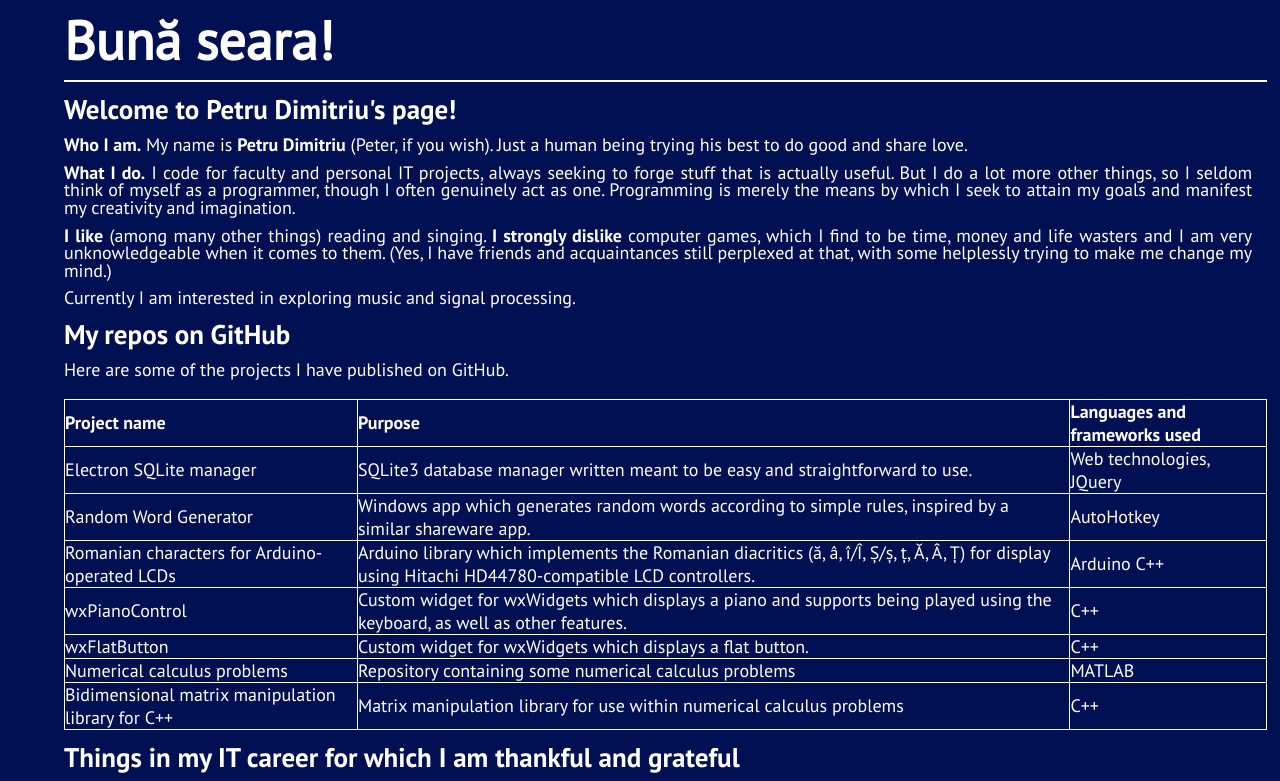
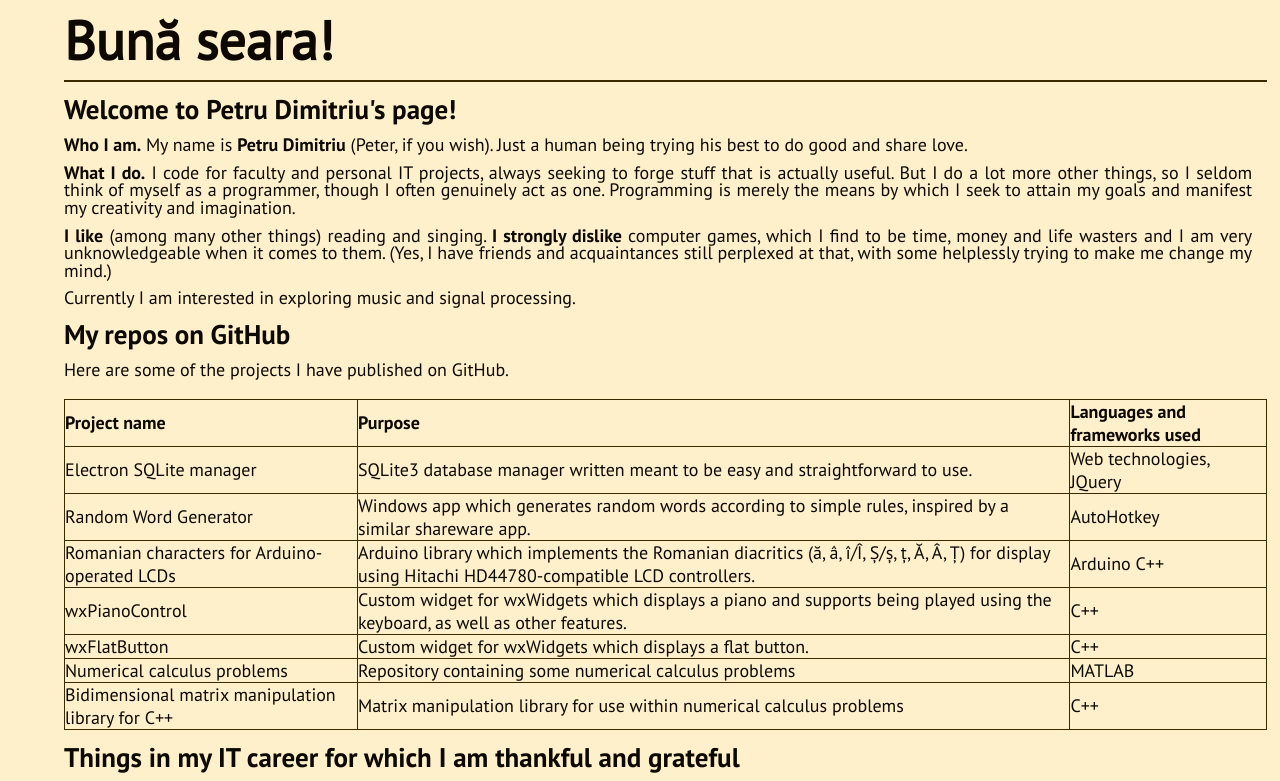
Before and after one commit to petru-dimitriu/petru-dimitriu.github.io, a plain HTML site: page index.html in a window 1280 px wide. Shown: the top 781 px of the page. Drawn offline with Linux system fonts and the light colour scheme.

Commit message:
Change colour

```diff
--- a/style.css
+++ b/style.css
@@ -15,14 +15,14 @@
 	font-family:PTSans;
 	font-size:18px;
 	text-decoration:none;
-	color:white;
+	color:#0D0900;
 }
 
 
 html
 {
-	background: #001052;
-	color: white;
+	background: #FFF0CC;
+	color: #0D0900;
 	font-family: PTSansBold;
 }
 
@@ -35,7 +35,7 @@ h1
 {
 	font-size:300%;
 	padding:5px 0 5px 0;
-	border-bottom: solid 2px white;
+	border-bottom: solid 2px #3B2900;
 	margin: 0 0 10px 0;
 }
 
@@ -65,7 +65,7 @@ th
 
 table, tr, td, th
 {
-	border: 1px solid white;
+	border: 1px solid #3B2900;
 	border-collapse:collapse;
 }
 
```
